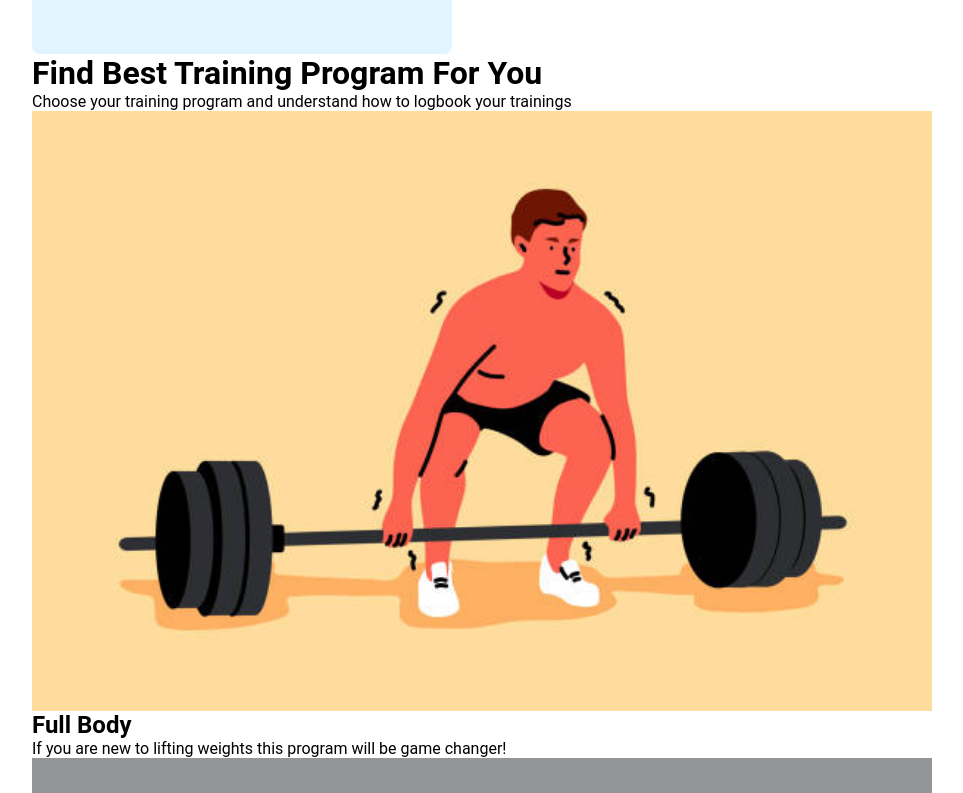
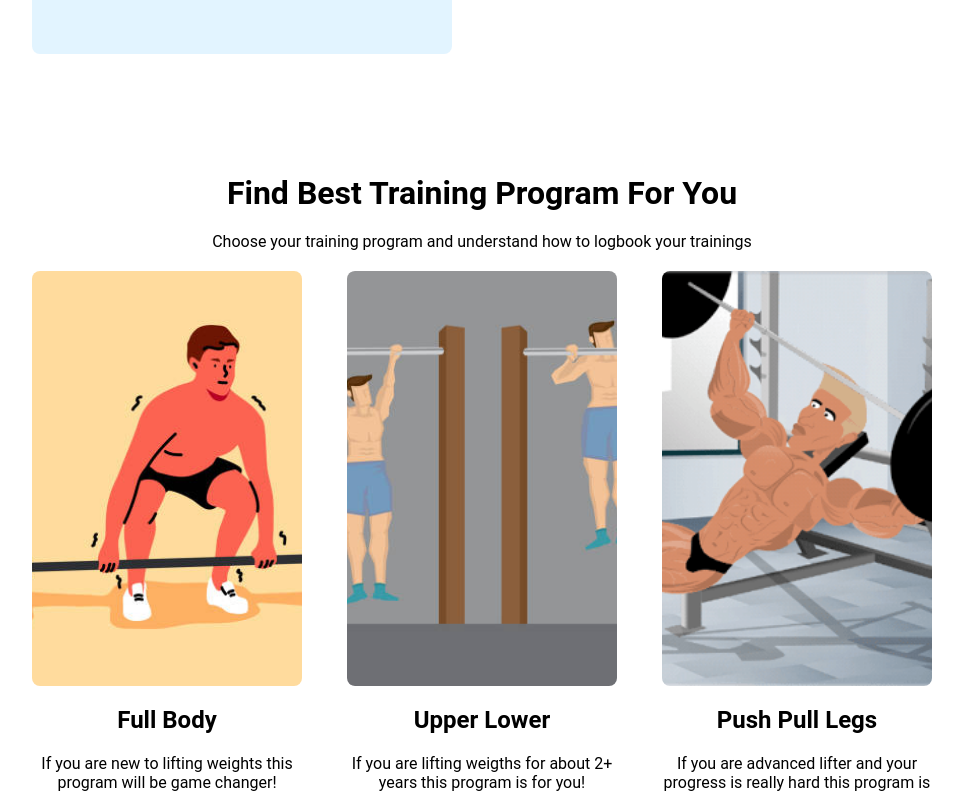
Before and after one commit to BorislavBenderov/fitness-app, a React (Create React App) app: page / in a window 1280 px wide. Shown: the part 979-1772 px from the top of the page, without its empty margins (158-1121 px from the left). Built offline with nearby package versions, Linux system fonts and the light colour scheme; no server answers; the database is empty.

Commit message:
Add styles for program container in fitness component

```diff
--- a/public/styles.css
+++ b/public/styles.css
@@ -286,3 +286,31 @@ input:focus {
 .calories p {
     margin-bottom: 10px;
 }
+
+.programs__home {
+    text-align: center;
+    margin-top: 120px;
+}
+
+.programs__images {
+    display: flex;
+    justify-content: space-between;
+}
+
+.programs__home h1,
+.programs__home p {
+    margin-bottom: 20px;
+}
+
+.program__logo {
+    width: 30%;
+}
+
+.program__logo img {
+    border-radius: 8px;
+}
+
+.program__logo h2,
+.program__logo p {
+    margin-top: 20px;
+}
```
